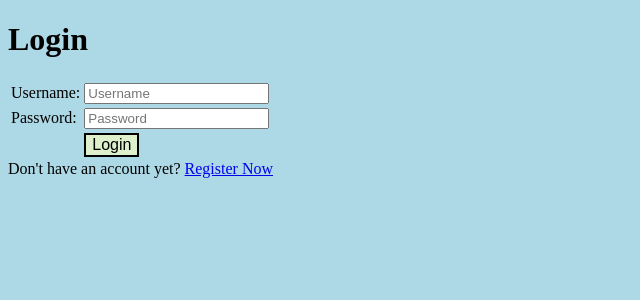
After one commit to catherinehana/Tugas02PBP, a Django app: page /login/ in a window 1280 px wide. The commit adds this page. Shown: the top 300 px of the page, without its empty margins (0-640 px from the left). Run offline with Django 4.2, Linux system fonts and the light colour scheme.

Commit message:
Tugas04PBP

```diff
--- a/main/models.py
+++ b/main/models.py
@@ -1,8 +1,10 @@
 from django.db import models
+from django.contrib.auth.models import User
 
 # Create your models here.
 
 class Item(models.Model):
+    user = models.ForeignKey(User, on_delete=models.CASCADE)
     name = models.CharField(max_length=255)
     picture = models.URLField(max_length=300)
     ammount = models.IntegerField()
--- /dev/null
+++ b/main/templates/login.html
@@ -0,0 +1,64 @@
+{% extends 'base.html' %} {% block meta %}
+<title>Login</title>
+{% endblock meta %} {% block content %}
+
+<div class="login">
+  <h1>Login</h1>
+
+  <form method="POST" action="">
+    {% csrf_token %}
+    <table>
+      <tr>
+        <td>Username:</td>
+        <td>
+          <input
+            type="text"
+            name="username"
+            placeholder="Username"
+            class="form-control"
+          />
+        </td>
+      </tr>
+
+      <tr>
+        <td>Password:</td>
+        <td>
+          <input
+            type="password"
+            name="password"
+            placeholder="Password"
+            class="form-control"
+          />
+        </td>
+      </tr>
+
+      <tr>
+        <td></td>
+        <td>
+          <input
+            class="btn login_btn"
+            type="submit"
+            value="Login"
+            style="
+              border: 2px solid black;
+              background-color: #ffb9;
+              cursor: pointer;
+              font-size: 16px;
+            "
+          />
+        </td>
+      </tr>
+    </table>
+  </form>
+
+  {% if messages %}
+  <ul>
+    {% for message in messages %}
+    <li>{{ message }}</li>
+    {% endfor %}
+  </ul>
+  {% endif %} Don't have an account yet?
+  <a href="{% url 'main:register' %}">Register Now</a>
+</div>
+
+{% endblock content %}
--- a/main/urls.py
+++ b/main/urls.py
@@ -1,5 +1,9 @@
 from django.urls import path
 from main.views import show_main, create_product, show_xml, show_json, show_xml_by_id, show_json_by_id
+from main.views import register
+from main.views import login_user
+from main.views import logout_user
+# from main.views import mengurangi_ammount, menambah_ammount, delete_product
 
 app_name = 'main'
 
@@ -10,4 +14,10 @@ urlpatterns = [
     path('json/', show_json, name='show_json'),
     path('xml/<int:id>/', show_xml_by_id, name='show_xml_by_id'),
     path('json/<int:id>/', show_json_by_id, name='show_json_by_id'),
+    path('register/', register, name='register'),
+    path('login/', login_user, name='login'),
+    path('logout/', logout_user, name='logout'),
+    # path('subtract/', mengurangi_ammount, name='mengurangi_ammount'),
+    # path('add/', menambah_ammount, name='menambah_ammount'),
+    # path('delete/', delete_product, name='delete_product'),
 ]
--- a/main/views.py
+++ b/main/views.py
@@ -5,14 +5,26 @@ from main.models import Item
 from main.forms import ProductForm
 from django.urls import reverse
 from django.core import serializers
+from django.shortcuts import redirect
+from django.contrib.auth.forms import UserCreationForm
+from django.contrib import messages
+from django.contrib.auth import authenticate, login
+from django.contrib.auth import logout
+from django.contrib.auth.decorators import login_required
+import datetime
+from django.http import HttpResponseRedirect
+from django.urls import reverse
+
 
 # Create your views here.
+@login_required(login_url='/login')
 def show_main(request):
-    products = Item.objects.all()
+    products = Item.objects.filter(user=request.user)
     context = {
-        'name': 'Catherine Hana Natalie',
+        'name': request.user.username,
         'class': 'PBP B',
-        'products': products
+        'products': products,
+        'last_login': request.COOKIES['last_login'],
     }
 
     return render(request, "main.html", context)
@@ -21,7 +33,9 @@ def create_product(request):
     form = ProductForm(request.POST or None)
 
     if form.is_valid() and request.method == "POST":
-        form.save()
+        product = form.save(commit=False)
+        product.user = request.user
+        product.save()
         return HttpResponseRedirect(reverse('main:show_main'))
 
     context = {'form': form}
@@ -42,3 +56,55 @@ def show_xml_by_id(request, id):
 def show_json_by_id(request, id):
     data = Item.objects.filter(pk=id)
     return HttpResponse(serializers.serialize("json", data), content_type="application/json")
+
+def register(request):
+    form = UserCreationForm()
+
+    if request.method == "POST":
+        form = UserCreationForm(request.POST)
+        if form.is_valid():
+            form.save()
+            messages.success(request, 'Your account has been successfully created!')
+            return redirect('main:login')
+    context = {'form':form}
+    return render(request, 'register.html', context)
+
+def login_user(request):
+    if request.method == 'POST':
+        username = request.POST.get('username')
+        password = request.POST.get('password')
+        user = authenticate(request, username=username, password=password)
+        if user is not None:
+            login(request, user)
+            response = HttpResponseRedirect(reverse("main:show_main"))
+            response.set_cookie('last_login', str(datetime.datetime.now()))
+            return response
+        else:
+            messages.info(request, 'Sorry, incorrect username or password. Please try again.')
+    context = {}
+    return render(request, 'login.html', context)
+
+def logout_user(request):
+    logout(request)
+    response = HttpResponseRedirect(reverse('main:login'))
+    response.delete_cookie('last_login')
+    return response
+
+
+# def mengurangi_ammount(request, id):
+#     product = Item.objects.get(id=product_id)
+#     if product.stock > 0:
+#         product.stock -= 1
+#         product.save()
+#     return HttpResponseRedirect(reverse('main:show_main'))
+
+# def menambah_ammount(request, id):
+#     product = Item.objects.get(id=product_id)
+#     product.stock += 1
+#     product.save()
+#     return HttpResponseRedirect(reverse('main:show_main'))
+
+# def delete_product(request):
+#     product = Item.objects.get(id=id)
+#     product.delete()
+#     return HttpResponseRedirect(reverse('main:show_main'))
```
Also changed, not shown: main/templates/main.html (+14 -1 lines), main/templates/register.html (added, +40 -0 lines), README.md, main/migrations/0002_item_user.py (added).
